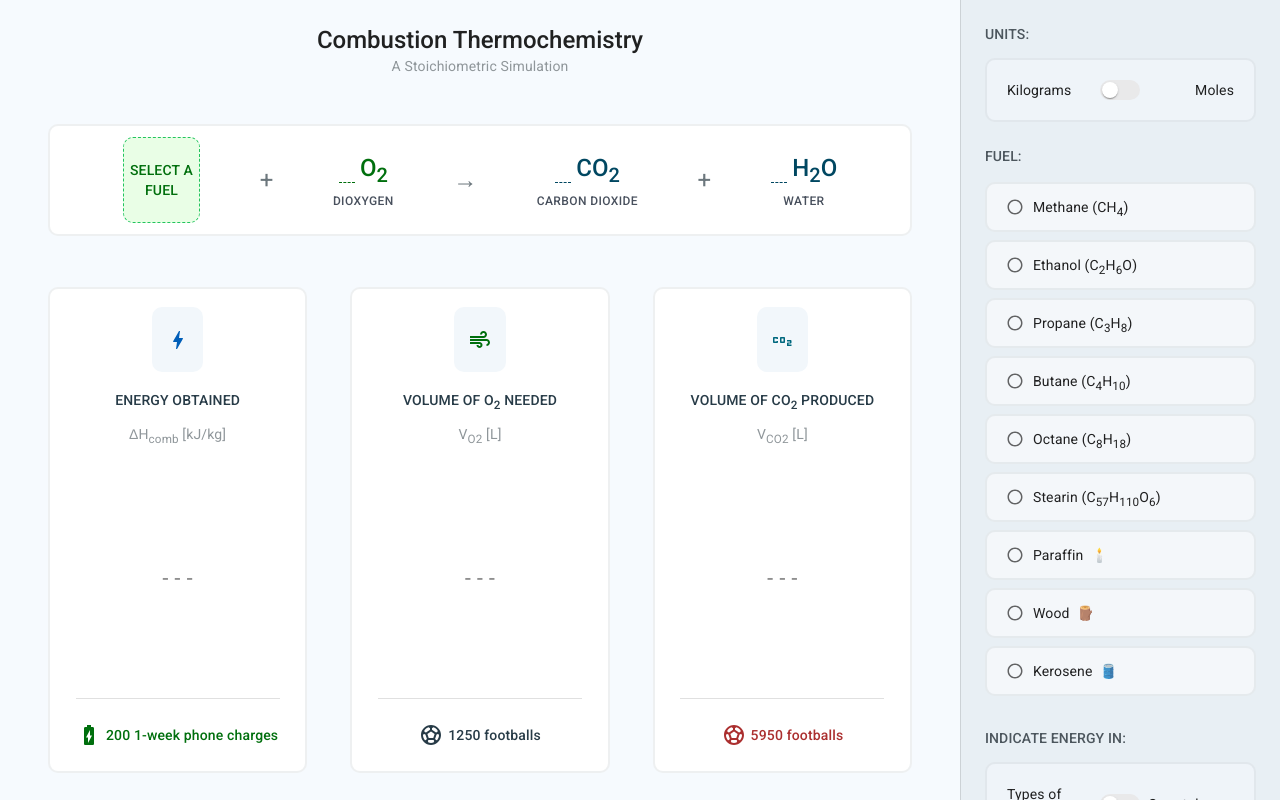
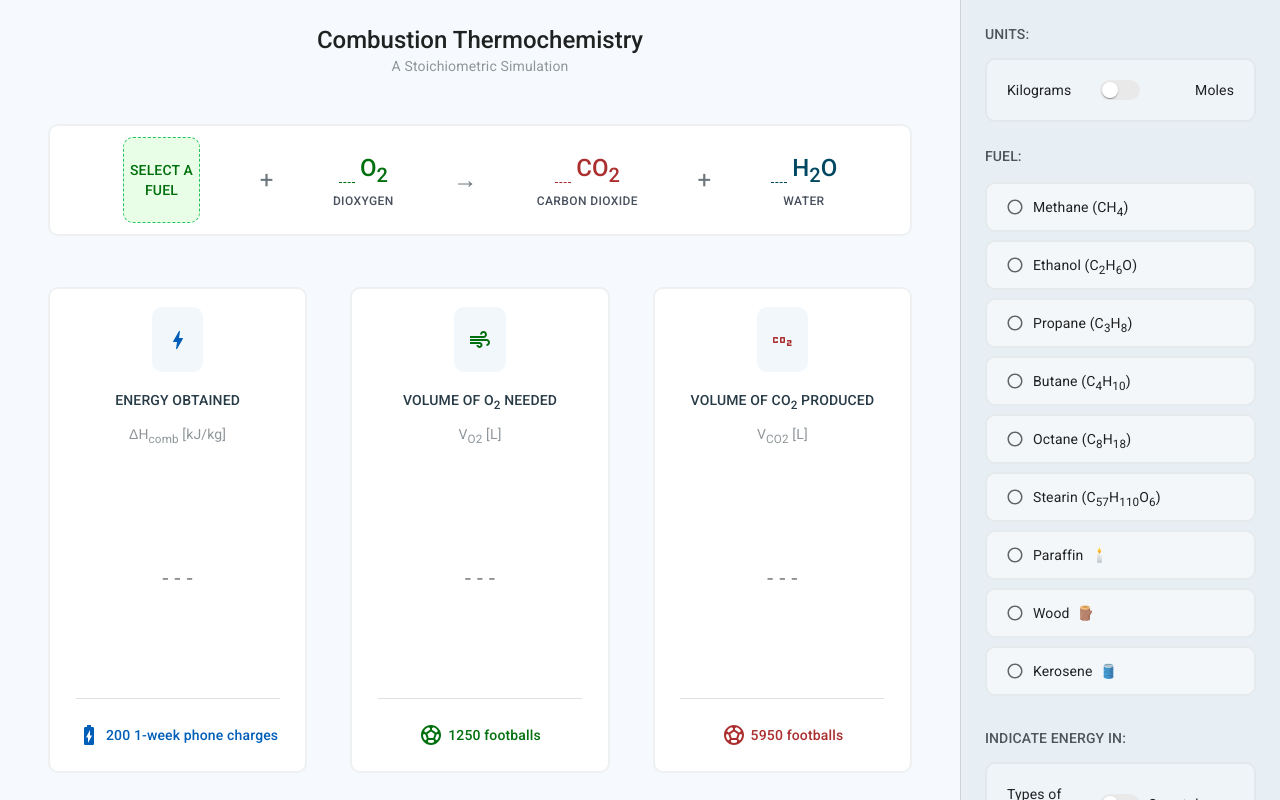
Before and after one commit to graasp/graasp-app-combustion, a React (Vite) app: page / in a window 1280 px wide. Built offline with nearby package versions, Linux system fonts and the light colour scheme.

Commit message:
feat: update colors for molecules and boxes
closes #39

```diff
--- a/src/components/canvas/formula/CarbonDioxide.tsx
+++ b/src/components/canvas/formula/CarbonDioxide.tsx
@@ -1,4 +1,5 @@
 import { FORMULA_BY_KEY } from '@/components/formulaByKey';
+import { CO2_RED } from '@/constants/css';
 
 import FormulaEntity from './FormulaEntity';
 
@@ -11,6 +12,7 @@ const CarbonDioxide = ({
     coefficient={coefficient}
     formula={FORMULA_BY_KEY.carbonDioxide}
     caption="Carbon Dioxide"
+    color={CO2_RED}
   />
 );
 
--- a/src/components/canvas/formula/Oxygen.tsx
+++ b/src/components/canvas/formula/Oxygen.tsx
@@ -1,5 +1,5 @@
 import { FORMULA_BY_KEY } from '@/components/formulaByKey';
-import { FORMULA_OXYGEN } from '@/constants/css';
+import { O2_GREEN } from '@/constants/css';
 
 import FormulaEntity from './FormulaEntity';
 
@@ -8,7 +8,7 @@ const Oxygen = ({ coefficient }: { coefficient: number }): JSX.Element => (
     coefficient={coefficient}
     formula={FORMULA_BY_KEY.oxygen}
     caption="Dioxygen"
-    color={FORMULA_OXYGEN}
+    color={O2_GREEN}
   />
 );
 
--- a/src/components/canvas/interaction-box/CarbonDioxideBox.tsx
+++ b/src/components/canvas/interaction-box/CarbonDioxideBox.tsx
@@ -1,10 +1,12 @@
 import { Co2, SportsSoccer } from '@mui/icons-material';
+
+import { CO2_RED } from '@/constants/css';
 
 import InteractionBox from './InteractionBox';
 
 const CarbonDioxideBox = ({ value }: { value: number }): JSX.Element => (
   <InteractionBox
-    icon={<Co2 sx={{ color: '#00687e' }} />}
+    icon={<Co2 sx={{ color: CO2_RED }} />}
     mainText={
       <>
         VOLUME OF CO<sub>2</sub> PRODUCED
@@ -16,9 +18,9 @@ const CarbonDioxideBox = ({ value }: { value: number }): JSX.Element => (
       </>
     }
     value={value}
-    secondaryIcon={<SportsSoccer sx={{ color: '#ab2f2f' }} />}
+    secondaryIcon={<SportsSoccer sx={{ color: CO2_RED }} />}
     secondaryText="5950 footballs"
-    secondaryTextColor="#ab2f2f"
+    secondaryTextColor={CO2_RED}
   />
 );
 
--- a/src/components/canvas/interaction-box/EnergyBox.tsx
+++ b/src/components/canvas/interaction-box/EnergyBox.tsx
@@ -21,9 +21,9 @@ const EnergyBox = ({ value }: { value: number }): JSX.Element => {
         </>
       }
       value={value}
-      secondaryIcon={<BatteryChargingFull sx={{ color: '#006F0D' }} />}
+      secondaryIcon={<BatteryChargingFull sx={{ color: PRIMARY_BLUE }} />}
       secondaryText="200 1-week phone charges"
-      secondaryTextColor="#006F0D"
+      secondaryTextColor={PRIMARY_BLUE}
     />
   );
 };
--- a/src/components/canvas/interaction-box/OxygenBox.tsx
+++ b/src/components/canvas/interaction-box/OxygenBox.tsx
@@ -1,10 +1,12 @@
 import { Air, SportsSoccer } from '@mui/icons-material';
+
+import { O2_GREEN } from '@/constants/css';
 
 import InteractionBox from './InteractionBox';
 
 const OxygenBox = ({ value }: { value: number }): JSX.Element => (
   <InteractionBox
-    icon={<Air sx={{ color: '#006F0D' }} />}
+    icon={<Air sx={{ color: O2_GREEN }} />}
     mainText={
       <>
         VOLUME OF O<sub>2</sub> NEEDED
@@ -16,9 +18,9 @@ const OxygenBox = ({ value }: { value: number }): JSX.Element => (
       </>
     }
     value={value}
-    secondaryIcon={<SportsSoccer sx={{ color: '#273b47' }} />}
+    secondaryIcon={<SportsSoccer sx={{ color: O2_GREEN }} />}
     secondaryText="1250 footballs"
-    secondaryTextColor="#273b47"
+    secondaryTextColor={O2_GREEN}
   />
 );
 
--- a/src/constants/css.ts
+++ b/src/constants/css.ts
@@ -2,7 +2,8 @@ export const CANVAS_BACKGROUND = '#F6FAFE';
 export const SIDE_MENU_BACKGROUND = '#E8EFF4';
 export const PRIMARY_BLUE = '#005EB8';
 export const FORMULA_DEFAULT = '#004761';
-export const FORMULA_OXYGEN = '#006F0D';
 export const FORMULA_SYMBOL = '#6c777d';
 export const CANVAS_BORDER = '2px solid rgba(169, 179, 186, 0.2)';
 export const HEADING_TEXT = '#4c565d';
+export const CO2_RED = '#AB2F2F';
+export const O2_GREEN = '#006F0D';
```
